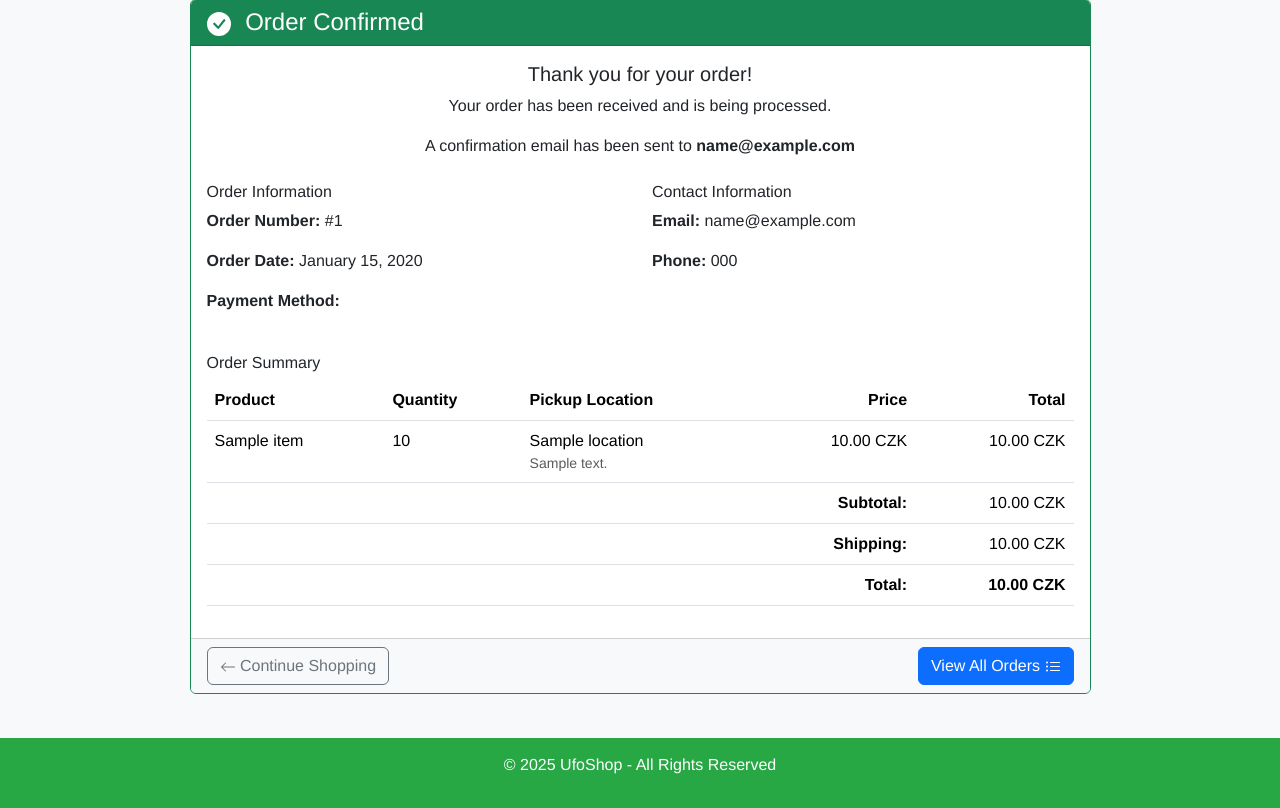
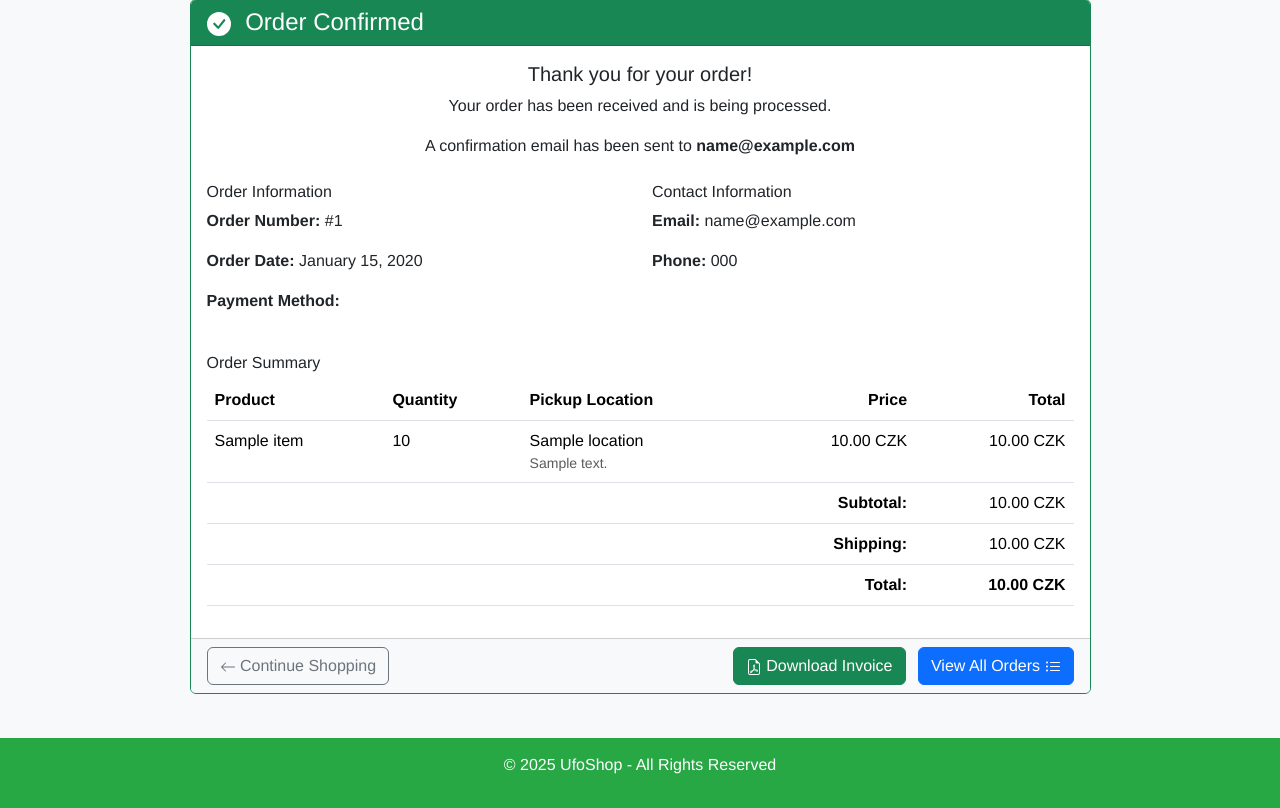
Before and after one commit to mat3sj/ufoshop, a Django app: page /order/1/confirmation/ in a window 1280 px wide. Shown: the part 87-895 px from the top of the page. Run offline with Django 4.2, Linux system fonts and the light colour scheme; a user stored in the database is signed in; tables that the repository leaves empty hold one stand-in row (values such as "Sample post").

Commit message:
Add invoice generation, PDF download, and improved order handling
Introduced logic for generating invoices upon order confirmation, ensured all orders have associated invoices, and added functionality for downloading invoice PDFs. Updated templates and views to support these changes. Improved PDF generation with proper static/media handling.

```diff
--- a/templates/ufo_shop/order_confirmation.html
+++ b/templates/ufo_shop/order_confirmation.html
@@ -129,6 +129,14 @@
                             </svg>
                             {% trans "Continue Shopping" %}
                         </a>
+                        <div>
+                            <a href="{% url 'download_invoice' order_id=order.id %}" class="btn btn-success me-2">
+                                <svg xmlns="http://www.w3.org/2000/svg" width="16" height="16" fill="currentColor" class="bi bi-file-earmark-pdf" viewBox="0 0 16 16">
+                                    <path d="M14 14V4.5L9.5 0H4a2 2 0 0 0-2 2v12a2 2 0 0 0 2 2h8a2 2 0 0 0 2-2zM9.5 3A1.5 1.5 0 0 0 11 4.5h2V14a1 1 0 0 1-1 1H4a1 1 0 0 1-1-1V2a1 1 0 0 1 1-1h5.5v2z"/>
+                                    <path d="M4.603 14.087a.81.81 0 0 1-.438-.42c-.195-.388-.13-.776.08-1.102.198-.307.526-.568.897-.787a7.68 7.68 0 0 1 1.482-.645 19.697 19.697 0 0 0 1.062-2.227 7.269 7.269 0 0 1-.43-1.295c-.086-.4-.119-.796-.046-1.136.075-.354.274-.672.65-.823.192-.077.4-.12.602-.077a.7.7 0 0 1 .477.365c.088.164.12.356.127.538.007.188-.012.396-.047.614-.084.51-.27 1.134-.52 1.794a10.954 10.954 0 0 0 .98 1.686 5.753 5.753 0 0 1 1.334.05c.364.066.734.195.96.465.12.144.193.32.2.518.007.192-.047.382-.138.563a1.04 1.04 0 0 1-.354.416.856.856 0 0 1-.51.138c-.331-.014-.654-.196-.933-.417a5.712 5.712 0 0 1-.911-.95 11.651 11.651 0 0 0-1.997.406 11.307 11.307 0 0 1-1.02 1.51c-.292.35-.609.656-.927.787a.793.793 0 0 1-.58.029zm1.379-1.901c-.166.076-.32.156-.459.238-.328.194-.541.383-.647.547-.094.145-.096.25-.04.361.01.022.02.036.026.044a.266.266 0 0 0 .035-.012c.137-.056.355-.235.635-.572a8.18 8.18 0 0 0 .45-.606zm1.64-1.33a12.71 12.71 0 0 1 1.01-.193 11.744 11.744 0 0 1-.51-.858 20.801 20.801 0 0 1-.5 1.05zm2.446.45c.15.163.296.3.435.41.24.19.407.253.498.256a.107.107 0 0 0 .07-.015.307.307 0 0 0 .094-.125.436.436 0 0 0 .059-.2.095.095 0 0 0-.026-.063c-.052-.062-.2-.152-.518-.209a3.876 3.876 0 0 0-.612-.053zM8.078 7.8a6.7 6.7 0 0 0 .2-.828c.031-.188.043-.343.038-.465a.613.613 0 0 0-.032-.198.517.517 0 0 0-.145.04c-.087.035-.158.106-.196.283-.04.192-.03.469.046.822.024.111.054.227.09.346z"/>
+                                </svg>
+                                {% trans "Download Invoice" %}
+                            </a>
                             <a href="{% url 'orders' %}" class="btn btn-primary">
                                 {% trans "View All Orders" %}
                                 <svg xmlns="http://www.w3.org/2000/svg" width="16" height="16" fill="currentColor" class="bi bi-list-ul" viewBox="0 0 16 16">
@@ -141,4 +149,5 @@
             </div>
         </div>
     </div>
+</div>
 {% endblock %}
--- a/ufo_shop/models.py
+++ b/ufo_shop/models.py
@@ -574,9 +574,11 @@
     def generate_pdf(self):
         """Generate PDF version of the invoice"""
         import tempfile
+        import os
         from django.template.loader import render_to_string
         from weasyprint import HTML
         from django.core.files.base import ContentFile
+        from django.conf import settings
 
         # Create a temporary file
         with tempfile.NamedTemporaryFile(suffix='.html') as temp_file:
@@ -586,7 +588,9 @@
                 'order': self.order,
                 'issuer': self.issuer,
                 'items': self.order.orderitem_set.all(),
-                'qr_code': self.order.get_payment_qr_code()
+                'qr_code': self.order.get_payment_qr_code(),
+                'STATIC_ROOT': settings.STATIC_ROOT,
+                'MEDIA_ROOT': settings.MEDIA_ROOT
             }
             html_string = render_to_string('ufo_shop/invoice_pdf.html', context)
 
@@ -595,7 +599,11 @@
             temp_file.flush()
 
             # Convert HTML to PDF
-            pdf = HTML(filename=temp_file.name).write_pdf()
+            # Fix for pydyf.PDF.__init__() compatibility issue
+            # Use base_url to help WeasyPrint find static files
+            base_url = os.path.dirname(os.path.abspath(__file__))
+            html_doc = HTML(filename=temp_file.name, base_url=base_url)
+            pdf = html_doc.write_pdf(zoom=1)
 
             # Save PDF to model
             self.pdf_file.save(f"invoice_{self.invoice_number}.pdf", ContentFile(pdf), save=True)
--- a/ufo_shop/urls.py
+++ b/ufo_shop/urls.py
@@ -47,6 +47,7 @@
     path('cart/update/', views.UpdateCartView.as_view(), name='update_cart'),
     path('checkout/', views.CheckoutView.as_view(), name='checkout'),
     path('order/<int:pk>/confirmation/', views.OrderConfirmationView.as_view(), name='order_confirmation'),
+    path('order/<int:order_id>/invoice/download/', views.DownloadInvoiceView.as_view(), name='download_invoice'),
     path('orders/', views.OrderHistoryView.as_view(), name='orders'),
 
     # Statistics
--- a/ufo_shop/views.py
+++ b/ufo_shop/views.py
@@ -14,7 +14,7 @@
 from django.db.models.functions import TruncMonth, TruncDay
 
 from ufo_shop import forms
-from ufo_shop.models import Item, Category, Picture, Order, OrderItem, BANK_ACCOUNT
+from ufo_shop.models import Item, Category, Picture, Order, OrderItem, Invoice, BANK_ACCOUNT
 from django.contrib.auth.views import LoginView, LogoutView
 from django.urls import reverse_lazy, reverse
 from ufo_shop.utils.emailing import ufoshop_send_email
@@ -565,6 +565,9 @@
                 item.pickup_location = pickup_location
                 item.save()
 
+        # Create invoice for the order
+        invoice = Invoice.create_from_order(cart)
+
         # Send order confirmation email
         self.send_order_confirmation(cart)
 
@@ -611,6 +614,14 @@
         context = super().get_context_data(**kwargs)
         context['items'] = self.object.orderitem_set.all().select_related('item')
         context['BANK_ACCOUNT'] = BANK_ACCOUNT
+
+        # Get the latest invoice for the order
+        invoice = self.object.invoices.order_by('-created_at').first()
+        if not invoice:
+            # If no invoice exists, create one
+            invoice = Invoice.create_from_order(self.object)
+        context['invoice'] = invoice
+
         return context
 
 
@@ -622,11 +633,20 @@
 
     def get_queryset(self):
         # Only show orders that are not in cart
-        return Order.objects.filter(
+        orders = Order.objects.filter(
             user=self.request.user
         ).exclude(
             status=Order.Status.IN_CART
         ).order_by('-created_at')
+
+        # Ensure all orders have invoices
+        for order in orders:
+            # Check if order has an invoice
+            if not order.invoices.exists():
+                # Create invoice for the order
+                Invoice.create_from_order(order)
+
+        return orders
 
 
 class MerchandiserStatsView(LoginRequiredMixin, TemplateView):
@@ -687,6 +707,27 @@
         })
 
         return context
+
+
+class DownloadInvoiceView(LoginRequiredMixin, View):
+    """View to download invoice PDF for an order"""
+
+    def get(self, request, order_id):
+        # Get the order and ensure it belongs to the current user
+        order = get_object_or_404(Order, id=order_id, user=request.user)
+
+        # Get the latest invoice for the order
+        invoice = order.invoices.order_by('-created_at').first()
+
+        if not invoice or not invoice.pdf_file:
+            # If no invoice exists or PDF not generated, create one
+            invoice = Invoice.create_from_order(order)
+
+        # Prepare the response with the PDF file
+        from django.http import FileResponse
+        response = FileResponse(invoice.pdf_file, content_type='application/pdf')
+        response['Content-Disposition'] = f'attachment; filename="invoice_{invoice.invoice_number}.pdf"'
+        return response
 
 
 class AdminStatsView(UserPassesTestMixin, TemplateView):
```
Also changed, not shown: templates/ufo_shop/order_history.html (+9 -0 lines). Lines whose indentation alone changed are shown as unchanged.
